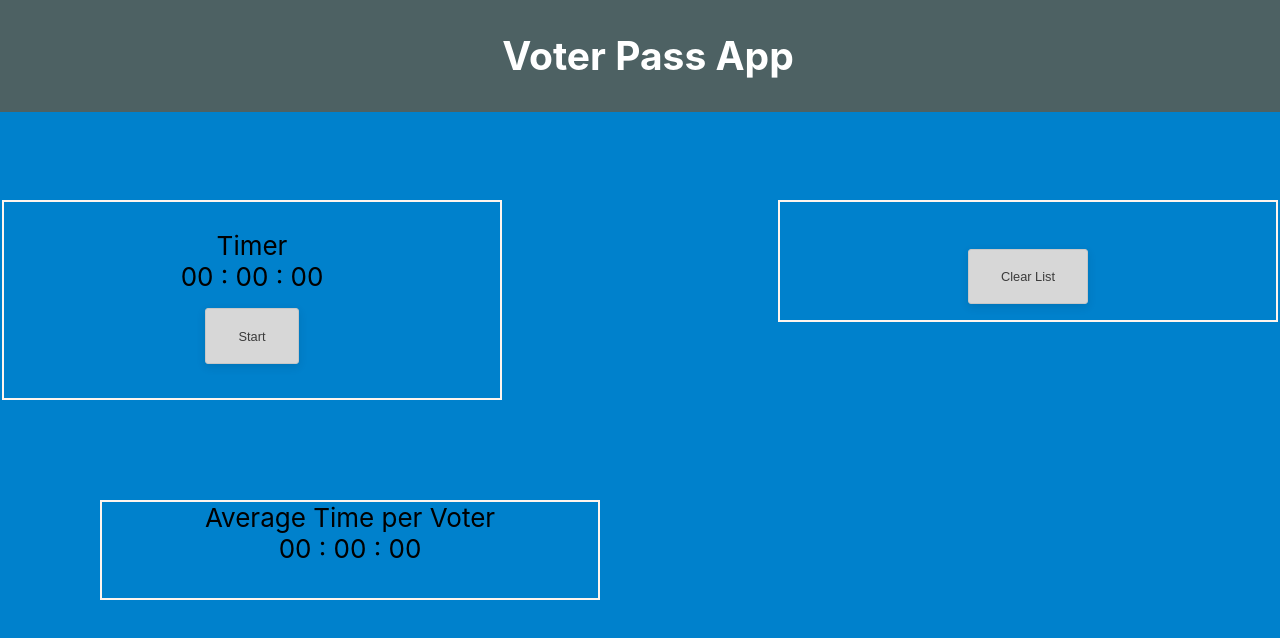
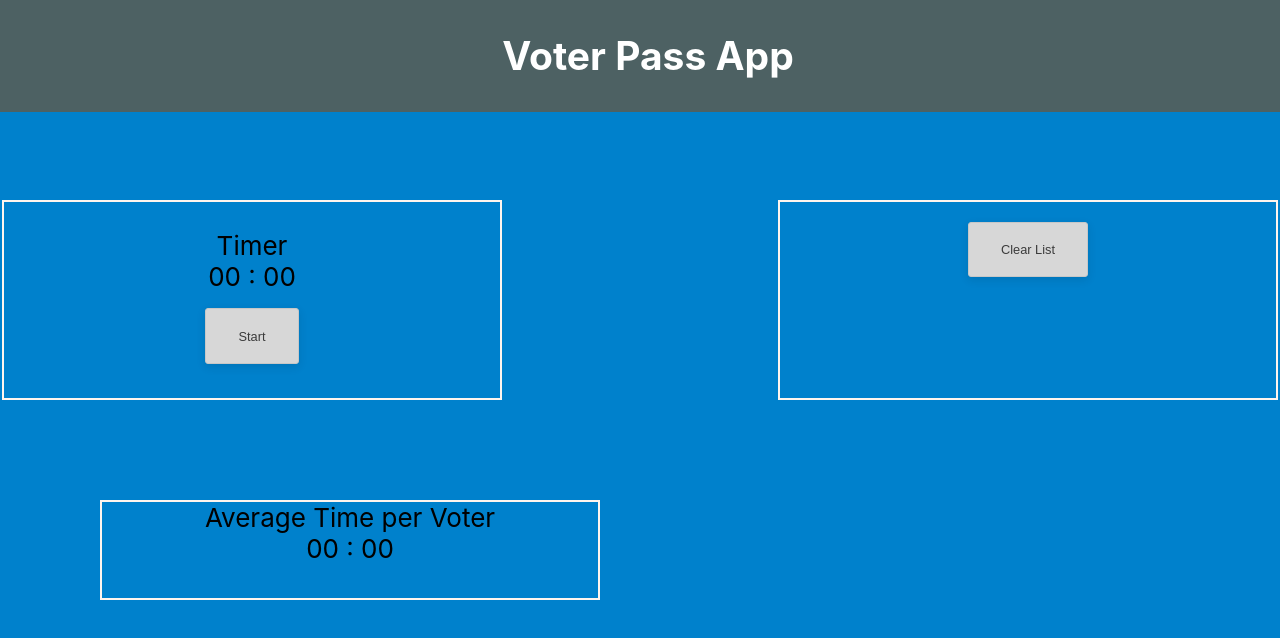
Before and after one commit to CEN-Team-Four/VoterPass, a React (Create React App) app in the folder voter-pass/: page / in a window 1280 px wide. Shown: the top 638 px of the page. Built offline with nearby package versions, Linux system fonts and the light colour scheme.

Commit message:
removed the hours

```diff
--- a/voter-pass/src/App.css
+++ b/voter-pass/src/App.css
@@ -66,8 +66,8 @@ body {
 .App-link {
   color: #61dafb;
 }
-.tableWrapper {
-	max-height: 500px;
+.time-table {
+	max-height: 300px;
 	overflow: auto;
 	scroll-behavior: smooth;
 }
@@ -78,6 +78,8 @@ body {
   right: 2px;
   top: 200px;
   width: 500px;
+  max-height: 200px;
+  height: 200px;
 }
 
 .average{
--- a/voter-pass/src/components/Average.js
+++ b/voter-pass/src/components/Average.js
@@ -12,17 +12,15 @@ function Average(props){
     if(average > 0){
         seconds = ("0" + (Math.floor(average / 1000) % 60)).slice(-2);
         minutes = ("0" + (Math.floor(average / 60000) % 60)).slice(-2);
-        hours = ("0" + Math.floor(average / 3600000)).slice(-2);
     }
     else{
         seconds = '00'
         minutes = seconds
-        hours = minutes
 
     }
     return(
         <div>
-        {hours} : {minutes} : {seconds}
+        {minutes} : {seconds}
         </div>
     );
 }
--- a/voter-pass/src/components/List.js
+++ b/voter-pass/src/components/List.js
@@ -5,9 +5,8 @@ function List (props){
     const listItems = items.map(item =>{
         let  seconds = ("0" + (Math.floor(item / 1000) % 60)).slice(-2);
         let minutes = ("0" + (Math.floor(item / 60000) % 60)).slice(-2);
-        let hours = ("0" + Math.floor(item / 3600000)).slice(-2);
         return <div >
-                <p>{hours} : {minutes} : {seconds}</p></div>
+                <td>{minutes} : {seconds}</td></div>
      });
 
 return(
--- a/voter-pass/src/components/Timer.js
+++ b/voter-pass/src/components/Timer.js
@@ -50,12 +50,21 @@ class Timer extends Component{
         const { timerTime } = this.state;
         let seconds = ("0" + (Math.floor(timerTime / 1000) % 60)).slice(-2);
         let minutes = ("0" + (Math.floor(timerTime / 60000) % 60)).slice(-2);
-        let hours = ("0" + Math.floor(timerTime / 3600000)).slice(-2);
         return (
-          <div className="Stopwatch">
-            <div className="Countdown-header">Timer</div>
+          <div className="Stopwatch">Timer
+
+            <div className = 'list'>
+              <table className = "time-table">
+                <List items = {this.state.listOfTimes}></List>
+              </table>
+                <button onClick={this.clearList}>Clear List</button>
+            </div>
+
+
+
+
             <div className="Stopwatch-display">
-                {hours} : {minutes} : {seconds}
+                {minutes} : {seconds}
             </div>
             {this.state.timerOn === false && this.state.timerTime === 0 && (
                 <button onClick={this.startTimer}>Start</button>
@@ -71,24 +80,12 @@ class Timer extends Component{
             )}
             {this.state.timerOn === false && this.state.timerTime > 0 && (
                 <button onClick={this.storeTime}>Submit</button>
-             )}
-
-
-              <div className = 'list'>
-                <List items = {this.state.listOfTimes}></List>
-                <br></br>
-                <button onClick={this.clearList}>Clear List</button>
-              </div>
-
-
-              <div className = 'average'>
+             )}<div className = 'average'>
                 <div>Average Time per Voter</div>
-                <Average items = {this.state.listOfTimes} >
-
+                <Average items = {this.state.listOfTimes}>
                 </Average>
-              </div>
-
-          </div>
+            </div>
+            </div>
 
         );
       }
```
